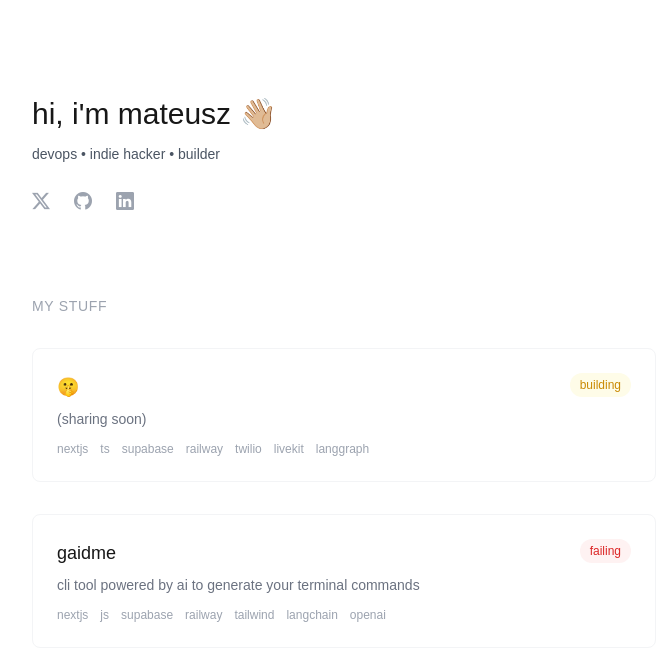
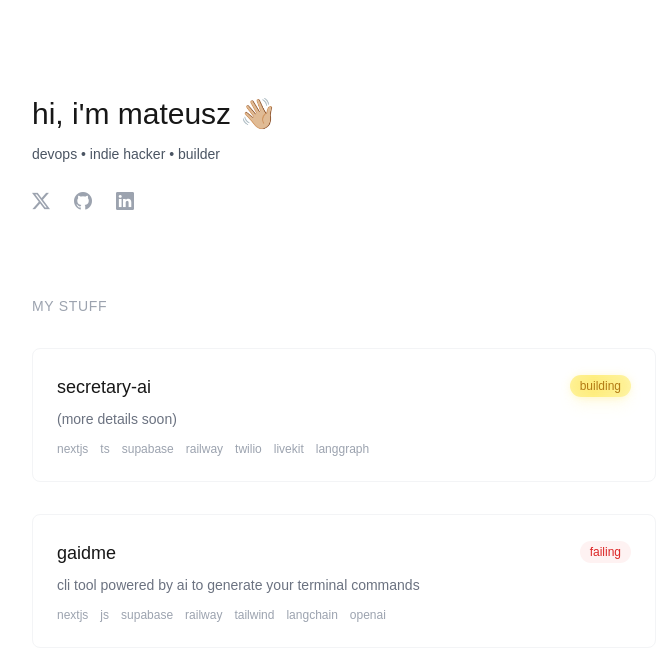
Before and after one commit to mateusztylec/blog, a Next.js app: page / in a window 1280 px wide. Shown: the top 660 px of the page, without its empty margins (296-960 px from the left). Built offline with nearby package versions, Linux system fonts and the light colour scheme.

Commit message:
did i say that cursor ide is fcking great?

```diff
--- a/app/page.tsx
+++ b/app/page.tsx
@@ -10,8 +10,8 @@ interface Project {
 
 const projects: Project[] = [
     {
-        title: '🤫',
-        description: '(sharing soon)',
+        title: 'secretary-ai',
+        description: '(more details soon)',
         status: 'building',
         stack: ['nextjs', 'ts', 'supabase', 'railway', 'twilio', 'livekit', 'langgraph']
     },
@@ -24,6 +24,43 @@ const projects: Project[] = [
     },
     // Add other projects similarly...
 ]
+
+const getProjectTooltip = (status: Project['status']) => {
+    if (status === 'building') {
+        return "🚀 Follow on X for launch updates!"
+    }
+    return ''
+}
+
+const StatusBadge = ({ status }: { status: Project['status'] }) => {
+    const baseClasses = "text-xs px-2.5 py-1 rounded-full relative"
+    const statusClasses = {
+        'acquired': 'bg-green-50 text-green-600 dark:bg-green-900/30 dark:text-green-400',
+        'failed': 'bg-red-50 text-red-600 dark:bg-red-900/30 dark:text-red-400',
+        'failing': 'bg-red-50 text-red-600 dark:bg-red-900/30 dark:text-red-400',
+        'building': 'bg-gradient-to-r from-yellow-100 via-yellow-200 to-yellow-100 dark:from-yellow-900/40 dark:via-yellow-700/40 dark:to-yellow-900/40 text-yellow-700 dark:text-yellow-300 animate-status-shimmer bg-[length:200%_100%] animate-status-glow',
+        'quit': 'bg-gray-50 text-gray-600 dark:bg-gray-900/30 dark:text-gray-400'
+    }[status]
+
+    return (
+        <div className="relative">
+            <span className={`${baseClasses} ${statusClasses} ${status === 'building' ? 'shadow-lg shadow-yellow-200/20 dark:shadow-yellow-500/10' : ''}`}>
+                {status}
+                {status === 'building' && (
+                    <span className="absolute inset-0 rounded-full bg-yellow-300/20 dark:bg-yellow-400/20 blur-sm" />
+                )}
+            </span>
+            {status === 'building' && (
+                <div className="absolute invisible group-hover:visible opacity-0 group-hover:opacity-100 transition-all duration-300 -top-14 left-1/2 -translate-x-1/2 min-w-48">
+                    <div className="bg-black/95 backdrop-blur-sm text-white px-4 py-2 rounded-lg text-sm text-center shadow-lg border border-gray-100 dark:border-gray-800">
+                        {getProjectTooltip(status)}
+                        <div className="absolute -bottom-1 left-1/2 -translate-x-1/2 w-2 h-2 bg-black/95 rotate-45 border-b border-r border-gray-100 dark:border-gray-800"></div>
+                    </div>
+                </div>
+            )}
+        </div>
+    )
+}
 
 export default function Home() {
     return (
@@ -74,24 +111,14 @@ export default function Home() {
                                 href={project.url}
                                 target="_blank"
                                 rel="noopener noreferrer"
-                                className="block group"
+                                className="block group relative"
                             >
                                 <div className="border border-gray-100 dark:border-gray-800 rounded-lg p-6 hover:border-gray-200 dark:hover:border-gray-700 transition-colors">
                                     <div className="flex justify-between items-start mb-2">
                                         <h3 className="text-lg font-normal group-hover:text-gray-600 dark:group-hover:text-gray-300 transition-colors">
                                             {project.title}
                                         </h3>
-                                        <span className={`text-xs px-2.5 py-1 rounded-full ${
-                                            {
-                                                'acquired': 'bg-green-50 text-green-600 dark:bg-green-900/30 dark:text-green-400',
-                                                'failed': 'bg-red-50 text-red-600 dark:bg-red-900/30 dark:text-red-400',
-                                                'failing': 'bg-red-50 text-red-600 dark:bg-red-900/30 dark:text-red-400',
-                                                'building': 'bg-yellow-50 text-yellow-600 dark:bg-yellow-900/30 dark:text-yellow-400',
-                                                'quit': 'bg-gray-50 text-gray-600 dark:bg-gray-900/30 dark:text-gray-400'
-                                            }[project.status]
-                                        }`}>
-                                            {project.status}
-                                        </span>
+                                        <StatusBadge status={project.status} />
                                     </div>
                                     <p className="text-sm text-gray-500 dark:text-gray-400 mb-3">{project.description}</p>
                                     <div className="flex flex-wrap gap-3">
@@ -109,21 +136,12 @@ export default function Home() {
                         ) : (
                             <div
                                 key={project.title}
-                                className="border border-gray-100 dark:border-gray-800 rounded-lg p-6"
+                                className="relative group"
                             >
+                                <div className="border border-gray-100 dark:border-gray-800 rounded-lg p-6">
                                     <div className="flex justify-between items-start mb-2">
                                         <h3 className="text-lg font-normal">{project.title}</h3>
-                                    <span className={`text-xs px-2.5 py-1 rounded-full ${
-                                        {
-                                            'acquired': 'bg-green-50 text-green-600 dark:bg-green-900/30 dark:text-green-400',
-                                            'failed': 'bg-red-50 text-red-600 dark:bg-red-900/30 dark:text-red-400',
-                                            'failing': 'bg-red-50 text-red-600 dark:bg-red-900/30 dark:text-red-400',
-                                            'building': 'bg-yellow-50 text-yellow-600 dark:bg-yellow-900/30 dark:text-yellow-400',
-                                            'quit': 'bg-gray-50 text-gray-600 dark:bg-gray-900/30 dark:text-gray-400'
-                                        }[project.status]
-                                    }`}>
-                                        {project.status}
-                                    </span>
+                                        <StatusBadge status={project.status} />
                                     </div>
                                     <p className="text-sm text-gray-500 dark:text-gray-400 mb-3">{project.description}</p>
                                     <div className="flex flex-wrap gap-3">
@@ -137,6 +155,7 @@ export default function Home() {
                                         ))}
                                     </div>
                                 </div>
+                            </div>
                         )
                     ))}
                 </div>
--- a/tailwind.config.ts
+++ b/tailwind.config.ts
@@ -12,6 +12,35 @@ const config: Config = {
         background: "var(--background)",
         foreground: "var(--foreground)",
       },
+      keyframes: {
+        glow: {
+          '0%, 100%': {
+            opacity: '1',
+            transform: 'scale(1)',
+            boxShadow: '0 0 0 rgba(250, 204, 21, 0)',
+          },
+          '50%': {
+            opacity: '0.8',
+            transform: 'scale(1.03)',
+            boxShadow: '0 0 15px rgba(250, 204, 21, 0.4)',
+          }
+        },
+        shimmer: {
+          '0%': {
+            backgroundPosition: '100% 0',
+          },
+          '100%': {
+            backgroundPosition: '-100% 0',
+          },
+        }
+      },
+      animation: {
+        'status-glow': 'glow 2s ease-in-out infinite',
+        'status-shimmer': 'shimmer 2.5s linear infinite',
+      },
+      minWidth: {
+        '48': '12rem',
+      },
     },
   },
   plugins: [],
```
Lines whose indentation alone changed are shown as unchanged.
